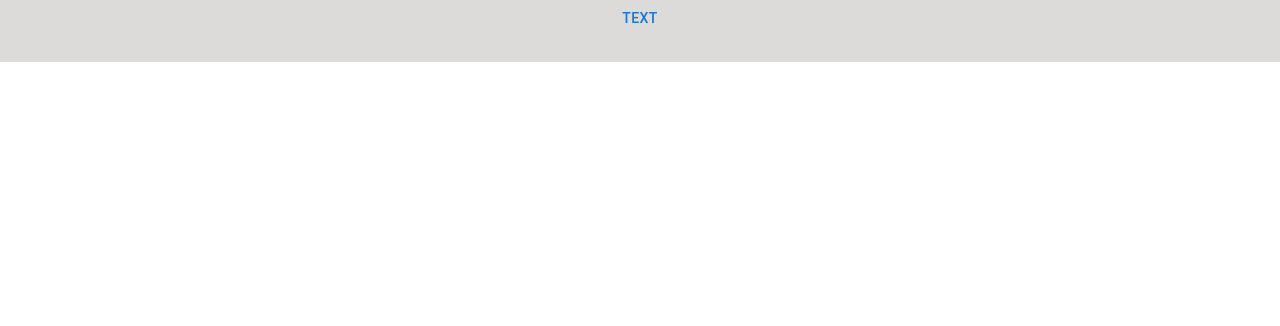
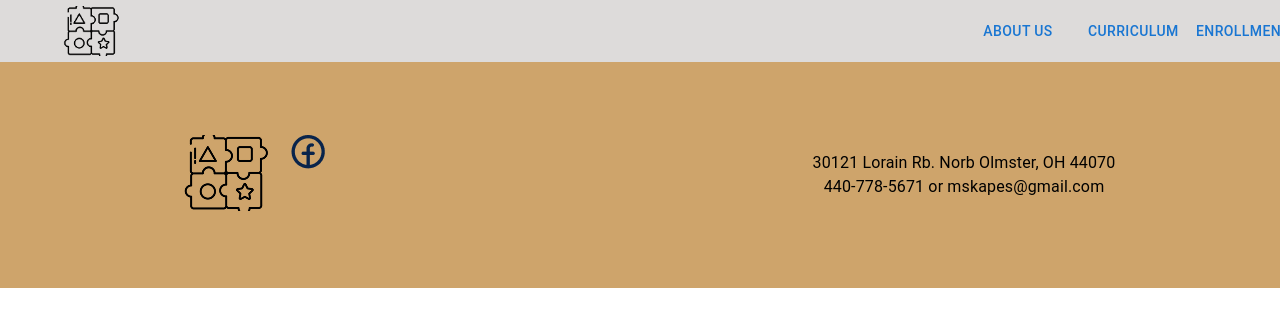
Before and after one commit to Ek-koval/sistech-project, a React (Create React App) app: page / in a window 1280 px wide. Shown: the top 326 px of the page. Built offline with nearby package versions, Linux system fonts and the light colour scheme.

Commit message:
header and footer

```diff
--- a/public/index.html
+++ b/public/index.html
@@ -24,7 +24,7 @@
       work correctly both with client-side routing and a non-root public URL.
       Learn how to configure a non-root public URL by running `npm run build`.
     -->
-    <title>React App</title>
+    <title>Childcare App</title>
   </head>
   <body>
     <noscript>You need to enable JavaScript to run this app.</noscript>
--- a/src/App.js
+++ b/src/App.js
@@ -1,12 +1,14 @@
 import logo from './logo.svg';
 import './App.css';
 import Header from './components/Header';
+import Footer from './components/Footer';
 
 
 function App() {
   return (
     <div className="App">
       <Header></Header>
+      <Footer></Footer>
     </div>
   );
 }
--- /dev/null
+++ b/src/components/Footer.js
@@ -0,0 +1,47 @@
+import { Container, Box, Grid, ImageList, ImageListItem, Typography } from "@mui/material";
+
+
+const Footer = () => {
+
+    return (
+        <Container maxWidth={false} sx={{ paddingRight: "0px", paddingLeft: "0px" }} disableGutters>
+            <Box sx={{ bgcolor: 'rgba(198, 148, 82, 0.85)', height: '226px', width: '1' }}>
+                <Grid container spacing={2} style={{ display: "flex", alignItems: "center", height: '226px' }}>
+                    <Grid item style={{ display: "flex", alignItems: "center", paddingLeft: "183px" }} direction="row"
+                        alignItems="flex-end"
+                        justify="center" size={6}>
+
+                        <ImageList cols={6}>
+                            <ImageListItem key="Logo">
+                                <Box>
+                                <img
+                                    srcSet={`logo.png`}
+                                    src={`logo.png`}
+                                    alt='Logo'
+                                    sx={{ height: '33px' }}
+                                />
+                                </Box>
+                            </ImageListItem>
+                            <ImageListItem key="Facebook">
+                                <Box>
+                                    <img
+                                        srcSet={`facebook.png`}
+                                        src={`facebook.png`}
+                                        alt='Facebook'
+                                        sx={{ height: '33px' }}
+                                    />
+                                </Box>
+                            </ImageListItem>
+                        </ImageList>
+
+                    </Grid>
+                    <Grid item size={6}>
+                        <Typography>30121 Lorain Rb. Norb Olmster, OH 44070</Typography>
+                        <Typography>440-778-5671 or mskapes@gmail.com</Typography>
+                    </Grid>
+                </Grid>
+            </Box>
+        </Container>
+    );
+}
+export default Footer;
--- a/src/components/Header.js
+++ b/src/components/Header.js
@@ -1,13 +1,32 @@
-import { Container, Box, Button } from "@mui/material";
+import { Container, Box, Grid, Button } from "@mui/material";
+
 
 const Header = () => {
 
   return (
-     <Container maxWidth={false} sx={{paddingRight: "0px", paddingLeft: "0px"}} disableGutters>
-         <Box sx={{ bgcolor: '#dddbda', height: '62px', width: '1' }}>
-          <Button variant="text">Text</Button>
-          </Box>
-     </Container>
+    <Container maxWidth={false} sx={{ paddingRight: "0px", paddingLeft: "0px" }} disableGutters>
+      <Box sx={{ bgcolor: '#dddbda', height: '62px', width: '1' }}>
+        <Grid container spacing={2} style={{ display: "flex", alignItems: "center", height: '62px' }}>
+          <Grid item style={{ display: "flex", alignItems: "center",  paddingLeft: "63px" }} size={9}>
+            <img
+              srcSet={`logo.png`}
+              src={`logo.png`}
+              alt='Logo'
+              height={50}
+            />
+          </Grid>
+          <Grid item size={1}>
+            <Button variant="text">About us</Button>
+          </Grid>
+          <Grid item size={1}>
+            <Button variant="text">Curriculum</Button>
+          </Grid>
+          <Grid item size={1}>
+            <Button variant="text">Enrollment</Button>
+          </Grid>
+        </Grid>
+      </Box>
+    </Container>
   );
 }
 export default Header;
```
Also changed, not shown: public/facebook.png (added), public/logo.png (added).
